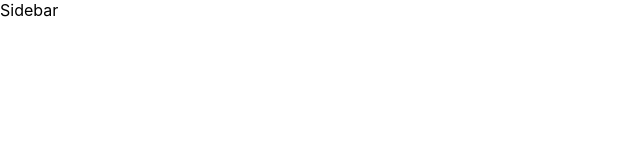
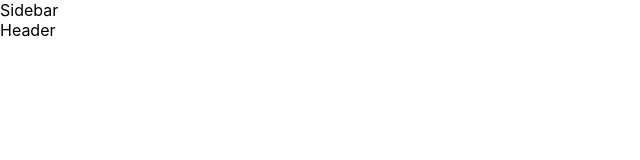
Before and after one commit to Dreusus/task-for-skilla, a React (Create React App) app: page / in a window 1280 px wide. Shown: the top 160 px of the page, without its empty margins (0-640 px from the left). Built offline with nearby package versions, Linux system fonts and the light colour scheme.

Commit message:
create template Header

```diff
--- a/src/components/App/App.jsx
+++ b/src/components/App/App.jsx
@@ -1,9 +1,13 @@
-import Sidebar from "./Sidebar/Sidebar";
+import Sidebar from "../Sidebar/Sidebar";
+import Header from "../Header/Header";
 
- const App = () => {
+const App = () => {
   return (
-    <Sidebar/>
+    <>
+      <Sidebar />
+      <Header />
+    </>
   )
- }
+}
 
- export default App;
+export default App;
--- /dev/null
+++ b/src/components/Header/Header.jsx
@@ -0,0 +1,9 @@
+import React from "react";
+
+const Header = () => {
+  return (
+    <header>Header</header>
+  )
+}
+
+export default Header;
```
Also changed, not shown: src/components/Header/Header.css (added), src/components/Sidebar/Sidebar.css (added), src/components/Sidebar/Sidebar.jsx (renamed from src/components/App/Sidebar/Sidebar.jsx), src/vendor/normalize.css (renamed from src/components/vendor/normalize.css).
